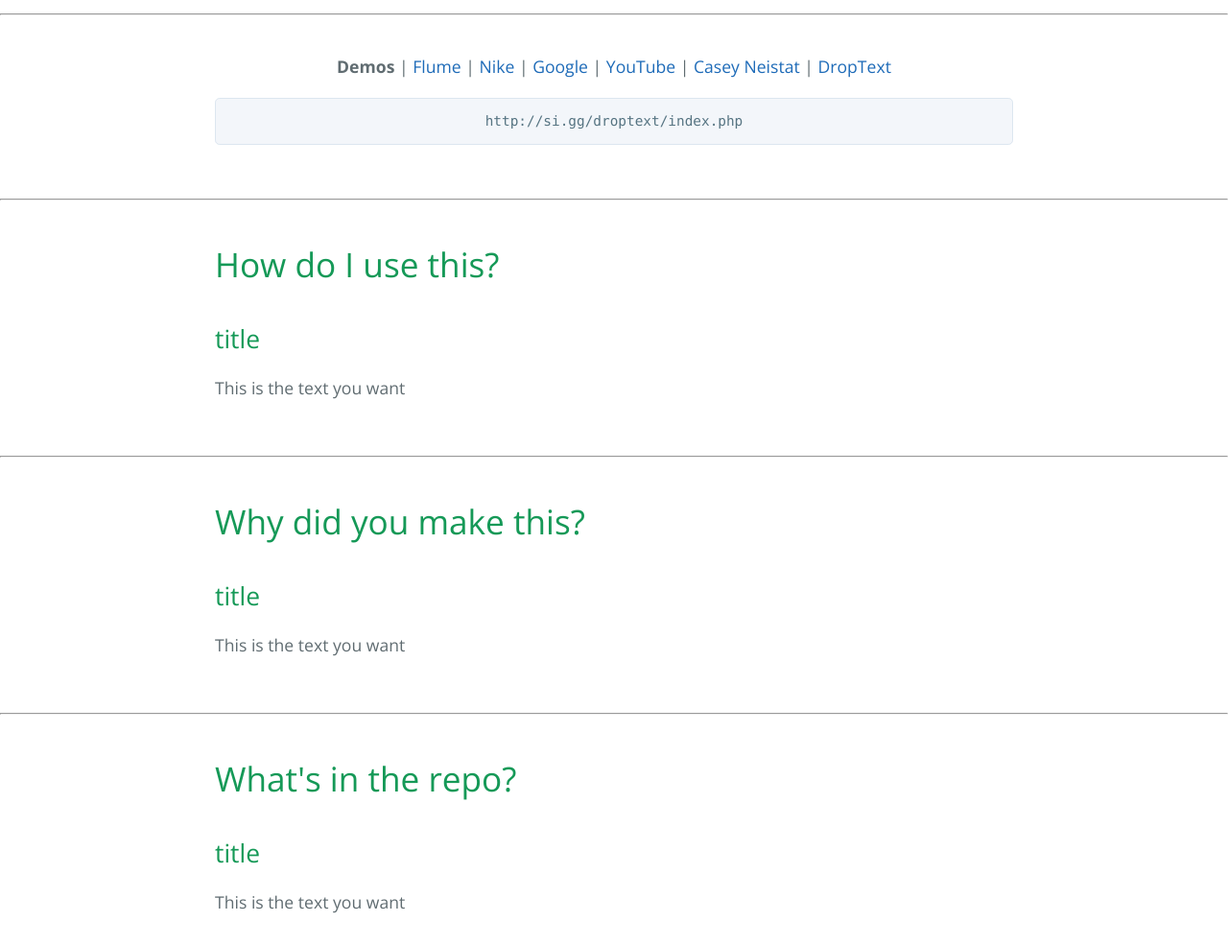
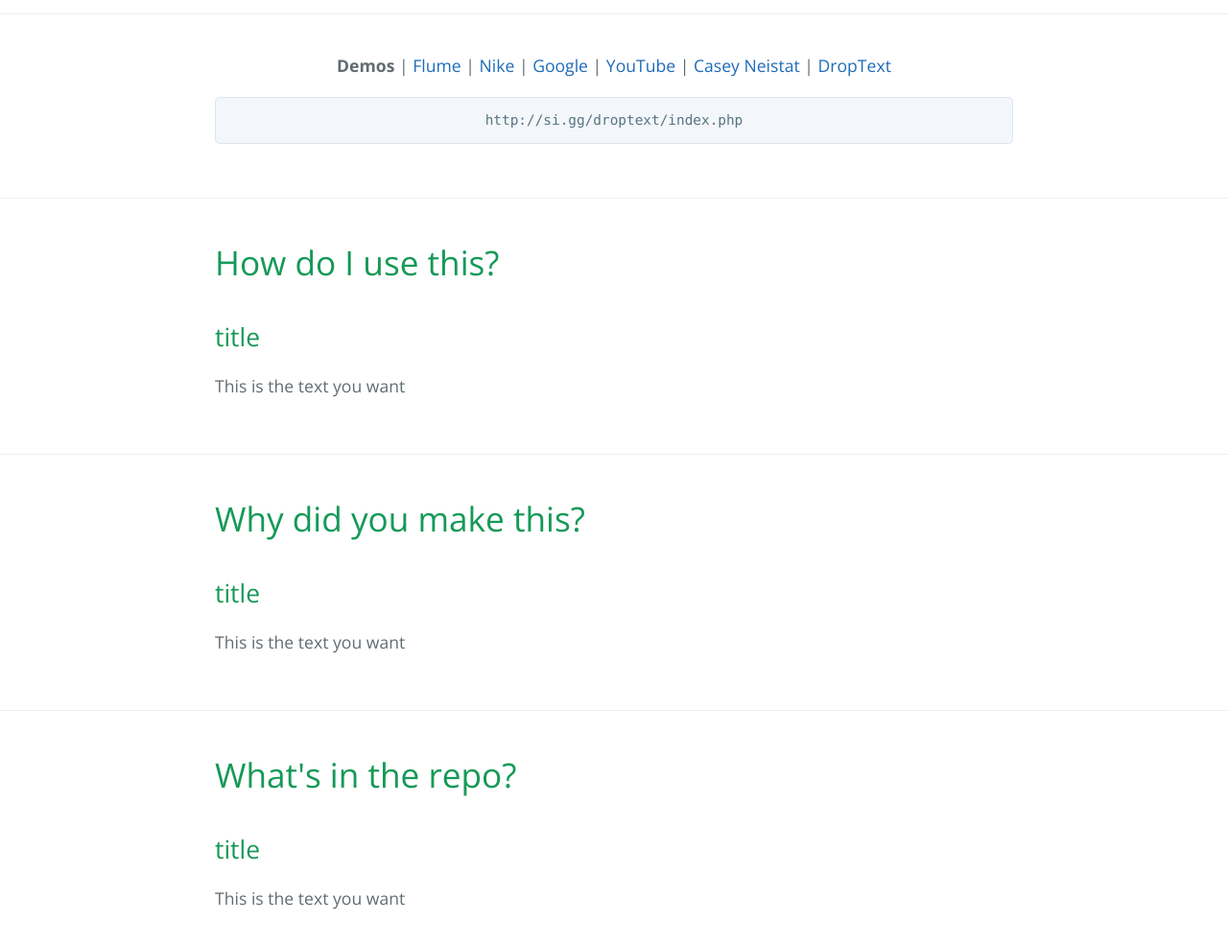
Before and after one commit to siggisim/DropText, a PHP site: page / in a window 1280 px wide. Shown: the part 640-1625 px from the top of the page at 96% size. Run offline with PHP 8.4, Linux system fonts and the light colour scheme.

Commit message:
Update stylesheet.css

```diff
--- a/stylesheets/stylesheet.css
+++ b/stylesheets/stylesheet.css
@@ -261,3 +261,9 @@ a {
 .main-content .url {
   margin-top: 20px;
 }
+
+hr {
+  border: 0;
+  height: 1px;
+  background: #eee;
+}
```
